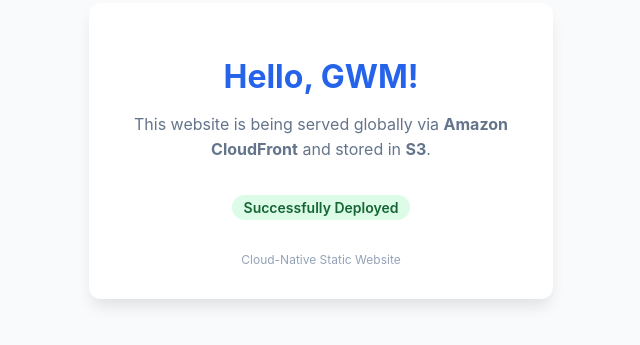
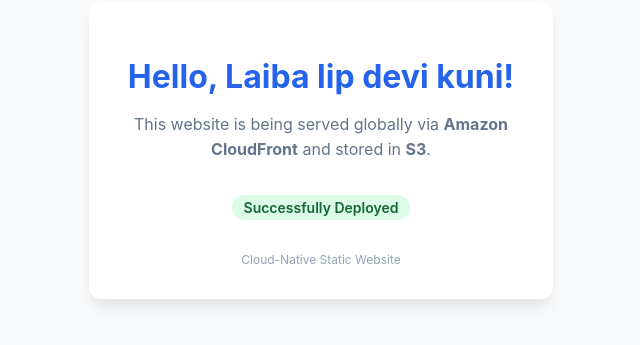
Before and after one commit to thefurqanx/aws-static-website, a plain HTML site: page index.html in a window 1280 px wide. Shown: the part 249-594 px from the top of the page, without its empty margins (319-959 px from the left). Drawn offline with Linux system fonts and the light colour scheme.

Commit message:
testing: Done

```diff
--- a/index.html
+++ b/index.html
@@ -63,7 +63,7 @@
 <body>
 
     <div class="container">
-        <h1>Hello, GWM!</h1>
+        <h1>Hello, Laiba lip devi kuni!</h1>
         <p>This website is being served globally via <strong>Amazon CloudFront</strong> and stored in <strong>S3</strong>.</p>
 
         <div class="status-badge">Successfully Deployed</div>
```
